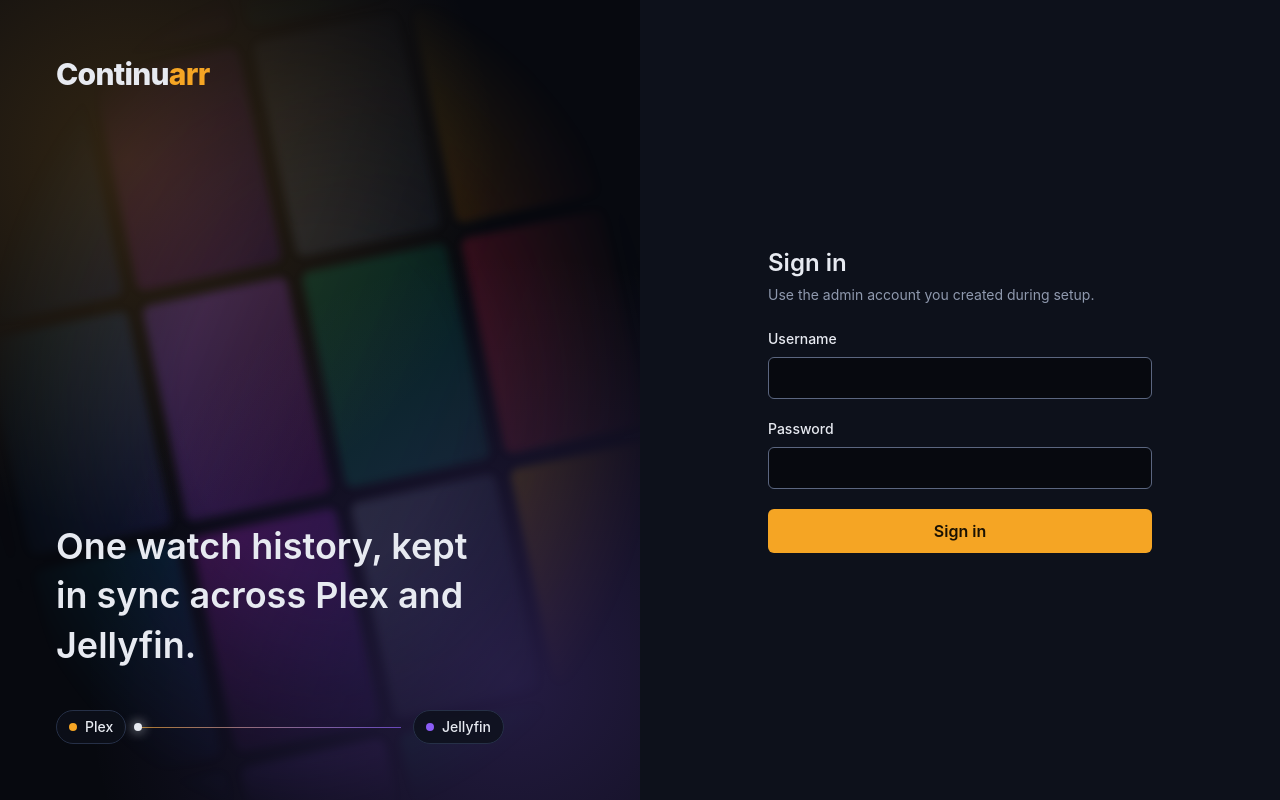
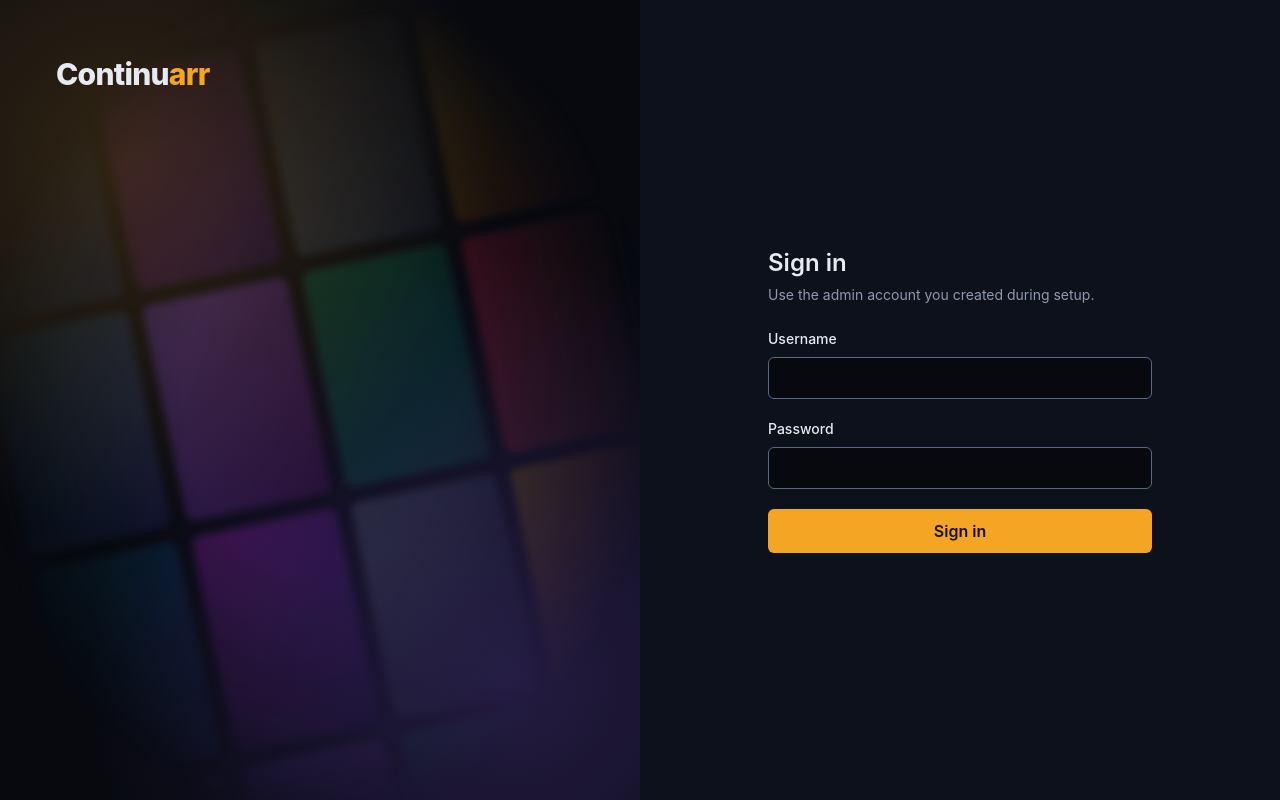
Before and after one commit to IanWorley/Continuarr, a React (Vite) app in the folder frontend/: page /login in a window 1280 px wide. Built offline with nearby package versions, Linux system fonts and the light colour scheme.

Commit message:
refactor(frontend): drop the tagline and sync animation from the login brand panel

```diff
--- a/frontend/src/index.css
+++ b/frontend/src/index.css
@@ -11,25 +11,13 @@
   --color-ink-400: #8f99ae;
   --color-ink-100: #e7eaf1;
 
-  /* Amber nods to Plex, violet to Jellyfin; amber is the action color. */
+  /* Amber is the action color; violet only tints the backdrop glow. */
   --color-accent: #f5a524;
   --color-accent-hover: #ffbb4d;
   --color-accent-ink: #1a1203;
   --color-sync: #8b5cf6;
   --color-danger: #fca5a5;
   --color-danger-surface: #2a1215;
-
-  --animate-sync-travel: sync-travel 2.4s ease-in-out infinite;
-
-  @keyframes sync-travel {
-    0%,
-    100% {
-      left: 0%;
-    }
-    50% {
-      left: 100%;
-    }
-  }
 }
 
 :root {
@@ -46,7 +34,3 @@
     radial-gradient(circle at 20% 20%, --alpha(var(--color-accent) / 18%), transparent 45%),
     radial-gradient(circle at 80% 85%, --alpha(var(--color-sync) / 22%), transparent 50%);
 }
-
-@utility sync-dot-glow {
-  box-shadow: 0 0 12px var(--color-ink-100);
-}
--- a/frontend/src/login/BrandPanel.tsx
+++ b/frontend/src/login/BrandPanel.tsx
@@ -17,12 +17,12 @@ const POSTER_TILES: readonly string[] = [
 // Repeats of the list; with grid-cols-6 each repeat fills two rows of the tilted grid.
 const POSTER_REPEATS = 3
 
-/** The Continuarr name, tagline, and a CSS-only backdrop of blurred posters and a sync motif. */
+/** The Continuarr name over a CSS-only backdrop of blurred posters. */
 export function BrandPanel() {
   const tiles = Array.from({ length: POSTER_REPEATS }, () => POSTER_TILES).flat()
 
   return (
-    <section className="relative isolate flex flex-col justify-between overflow-hidden bg-ink-950 px-6 py-8 sm:px-10 lg:px-14 lg:py-14">
+    <section className="relative isolate overflow-hidden bg-ink-950 px-6 py-8 sm:px-10 lg:px-14 lg:py-14">
       <div
         aria-hidden="true"
         className="absolute inset-0 -z-10 poster-fade"
@@ -41,34 +41,6 @@ export function BrandPanel() {
       <p className="text-2xl font-extrabold tracking-tight text-ink-100 lg:text-3xl">
         Continu<span className="text-accent">arr</span>
       </p>
-
-      <div className="mt-6 max-w-md lg:mt-0">
-        <p className="text-xl font-semibold leading-snug text-ink-100 sm:text-2xl lg:text-4xl">
-          One watch history, kept in sync across Plex and Jellyfin.
-        </p>
-        <SyncMotif />
-      </div>
     </section>
   )
 }
-
-function SyncMotif() {
-  return (
-    <div aria-hidden="true" className="mt-6 hidden items-center gap-3 sm:flex lg:mt-10">
-      <ServerChip name="Plex" dotClassName="bg-accent" />
-      <div className="relative h-px flex-1 bg-linear-to-r from-accent/70 to-sync/70">
-        <span className="absolute top-1/2 left-1/2 size-2 -translate-x-1/2 -translate-y-1/2 rounded-full bg-ink-100 sync-dot-glow motion-safe:animate-sync-travel" />
-      </div>
-      <ServerChip name="Jellyfin" dotClassName="bg-sync" />
-    </div>
-  )
-}
-
-function ServerChip({ name, dotClassName }: { name: string; dotClassName: string }) {
-  return (
-    <span className="flex items-center gap-2 rounded-full border border-ink-700 bg-ink-900/80 px-3 py-1.5 text-sm font-medium text-ink-100 backdrop-blur">
-      <span className={`size-2 rounded-full ${dotClassName}`} />
-      {name}
-    </span>
-  )
-}
```
